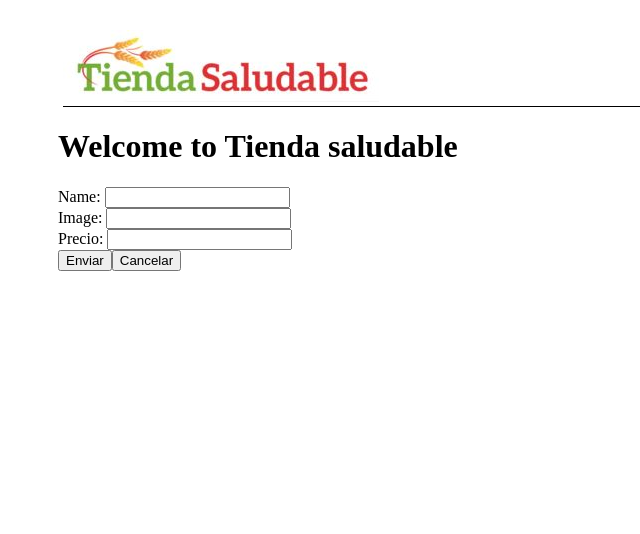
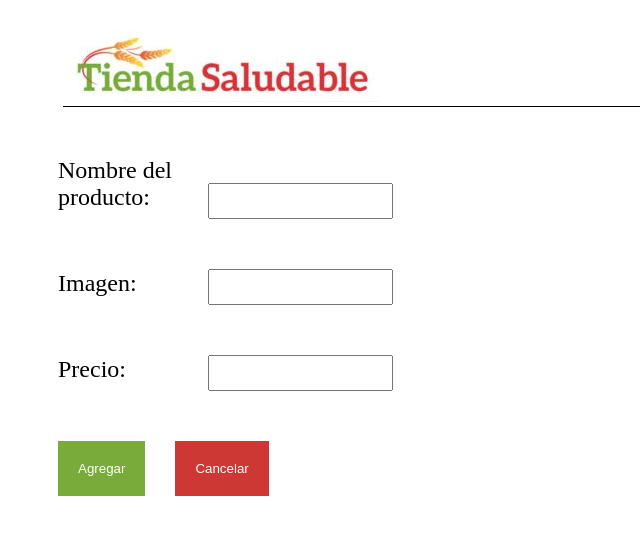
Before and after one commit to EstebanOG/Curso_React, a React app in the folder first_proyect/first_project/: page / in a window 1280 px wide. Both pictures are taken after a click on the button "Agregar Nuevo Producto". Shown: the top 534 px of the page, without its empty margins (0-640 px from the left). Built offline with nearby package versions, Linux system fonts and the light colour scheme.

Commit message:
Se modifican botones para funcionalidad de agregar producto

```diff
--- a/first_proyect/first_project/src/App.jsx
+++ b/first_proyect/first_project/src/App.jsx
@@ -9,7 +9,7 @@ function App() {
   return (
     <div className = "contenedor">
       <Header/>
-      <Store title ="Tienda saludable"/>
+      <Store/>
     </div>
   );
 }
--- a/first_proyect/first_project/src/Components/AddProduct/index.jsx
+++ b/first_proyect/first_project/src/Components/AddProduct/index.jsx
@@ -1,5 +1,6 @@
 import React, { Component } from 'react';
 
+import './style.css';
 class AddProduct extends Component {
   constructor(props) {
     super(props);
@@ -28,23 +29,23 @@ class AddProduct extends Component {
     return (
       <form onSubmit={this.handleForm.bind(this)}>
         <div className="form-group">
-          <label htmlFor="producto">Name: </label>
-          <input type="text" name="producto" onChange={this.handleInput} />
+          <label htmlFor="producto">Nombre del producto: </label>
+          <input type="text" name="producto" required onChange={this.handleInput} />
         </div>
 
         <div className="form-group">
-          <label htmlFor="img">Image: </label>
-          <input type="text" name="img" onChange={this.handleInput} />
+          <label htmlFor="img">Imagen: </label>
+          <input type="text" name="img" required onChange={this.handleInput} />
         </div>
 
         <div className="form-group">
           <label htmlFor="precio">Precio: </label>
-          <input type="text" name="precio" onChange={this.handleInput} />
+          <input type="text" name="precio" required onChange={this.handleInput} />
         </div>
 
         <div className="form-group">
-          <button>Enviar</button>
-          <button onClick={this.props.onCancel}>Cancelar</button>
+          <button className="send-button">Agregar</button>
+          <button className="cancel-button" onClick={this.props.onCancel}>Cancelar</button>
         </div>
       </form>
     );
--- /dev/null
+++ b/first_proyect/first_project/src/Components/AddProduct/style.css
@@ -0,0 +1,32 @@
+label{
+    display: inline-block;
+    height: 30px;
+    width: 150px;
+    margin-top: 50px;
+    font-size: 24px;
+}
+
+input{
+    margin-top: 50px;
+    height: 30px;
+}
+
+.send-button{
+    margin-top: 50px;
+    margin-right: 30px;
+    padding: 20px;
+    background-color: #78AB3A;
+    color: white;
+    border: none;
+    cursor: pointer;
+}
+
+.cancel-button{
+    margin-top: 50px;
+    margin-right: 30px;
+    padding: 20px;
+    background-color: #cd3834;
+    color: white;
+    border: none;
+    cursor: pointer;
+}
--- a/first_proyect/first_project/src/Components/Product/index.jsx
+++ b/first_proyect/first_project/src/Components/Product/index.jsx
@@ -16,7 +16,6 @@ function Product({
             <button className="delete-button" onClick={onDelete}>
                 &times;
             </button>
-             <h4>{producto.toUpperCase()}</h4>
             <div>
                 <img src={img} alt="Product"/>
                 <h2>{producto}</h2>
--- a/first_proyect/first_project/src/Components/Product/style.css
+++ b/first_proyect/first_project/src/Components/Product/style.css
@@ -18,9 +18,10 @@
 
 .delete-button {
   float: right;
-  background: hsl(0, 75%, 50%);
+  background: #cd3834;
   color: white;
   border: none;
   cursor: pointer;
-  border-radius: 50%;
+  width:30px;
+  height:30px
 }
--- a/first_proyect/first_project/src/Components/Store/index.jsx
+++ b/first_proyect/first_project/src/Components/Store/index.jsx
@@ -50,12 +50,11 @@ class Store extends Component {
     }
 
     render() {
-      const { title } = this.props;
+      //const { title } = this.props;
       const { products, addNewProduct } = this.state;
 
       return (
         <>
-          <h1>Welcome to {title}</h1>
           {addNewProduct ? (
             <AddProduct
               onSubmit={this.hanldeAddP}
--- a/first_proyect/first_project/src/Components/Store/style.css
+++ b/first_proyect/first_project/src/Components/Store/style.css
@@ -5,10 +5,13 @@
   }
 
   .add-button {
-    padding: 10px;
-    background: hsl(120, 75%, 40%);
+    padding: 20px;
+    background-color: #78AB3A;
     color: white;
-    border-radius: 10px;
+    border-radius: 20px;
     border: none;
     cursor: pointer;
+    position: absolute;
+    top: 40px;
+    left: 1100px;
   }
```
